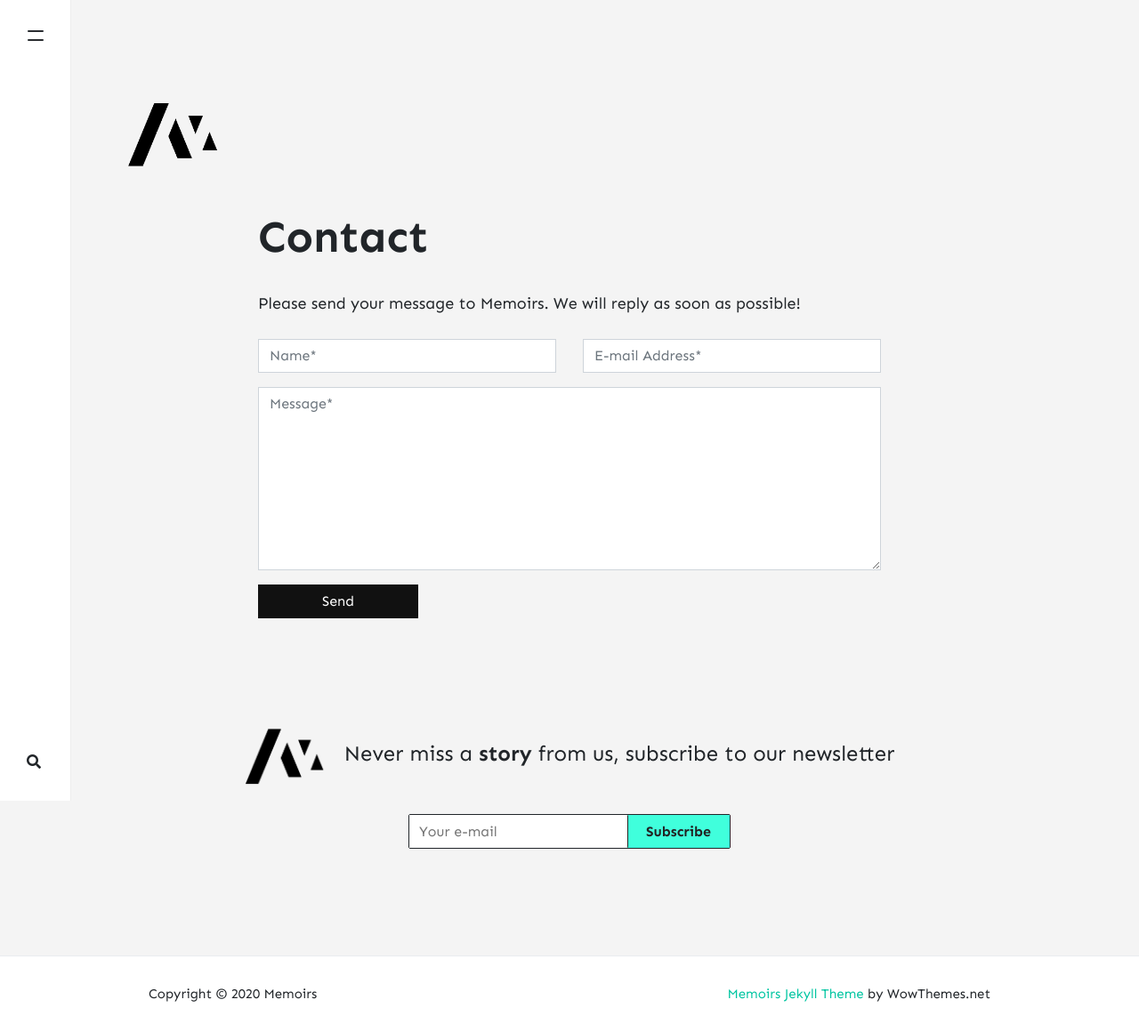
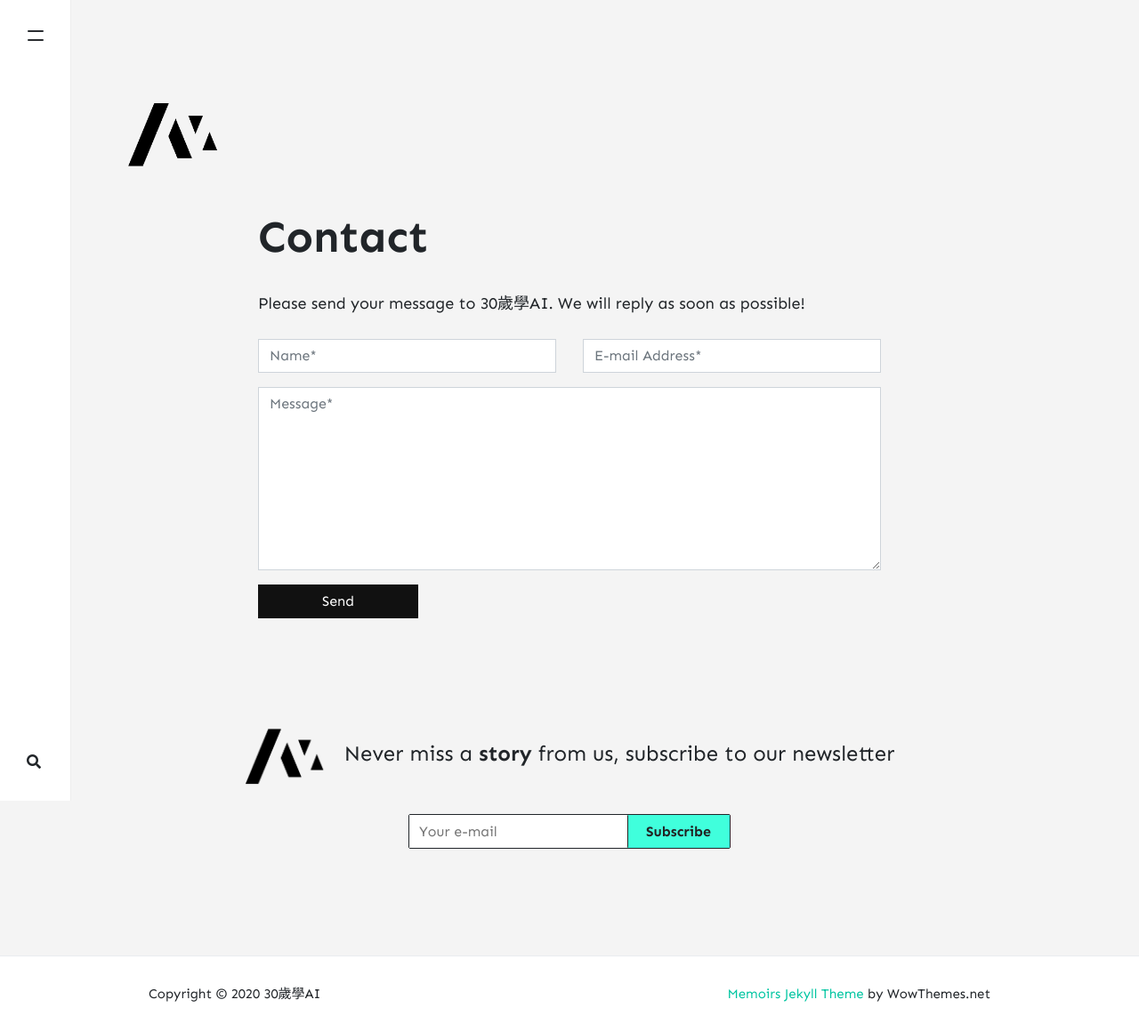
Before and after one commit to songxiaofeng1981/image, a Jekyll site: the page built from _pages/contact.md, in a window 1280 px wide. Shown: the whole page at 89% size. Built offline with Jekyll 4.4.1, drawn with Linux system fonts in a browser that asks for light colours; nearby versions of some CDN libraries; comment, search, counter and statistics services are not loaded.

Commit message:
Update _config.yml

```diff
--- a/_config.yml
+++ b/_config.yml
@@ -1,11 +1,11 @@
 # Site
-name: "Memoirs"
-title: "Memoirs"
+name: "30歲學AI"
+title: "30歲學AI"
 description: "這是我第一個GITHUB BLOG"
 logo: 'assets/images/logo.png'
 favicon: 'assets/images/logo.png'
 baseurl: ''
-google_analytics: 'UA-xxxxxxxx-1'
+google_analytics: 'UA-41378013-9'
 disqus: 'demowebsite'
 mailchimp-list: 'https://wowthemes.us11.list-manage.com/subscribe/post?u=8aeb20a530e124561927d3bd8&amp;id=8c3d2d214b'
 include: ["_pages"]
```
